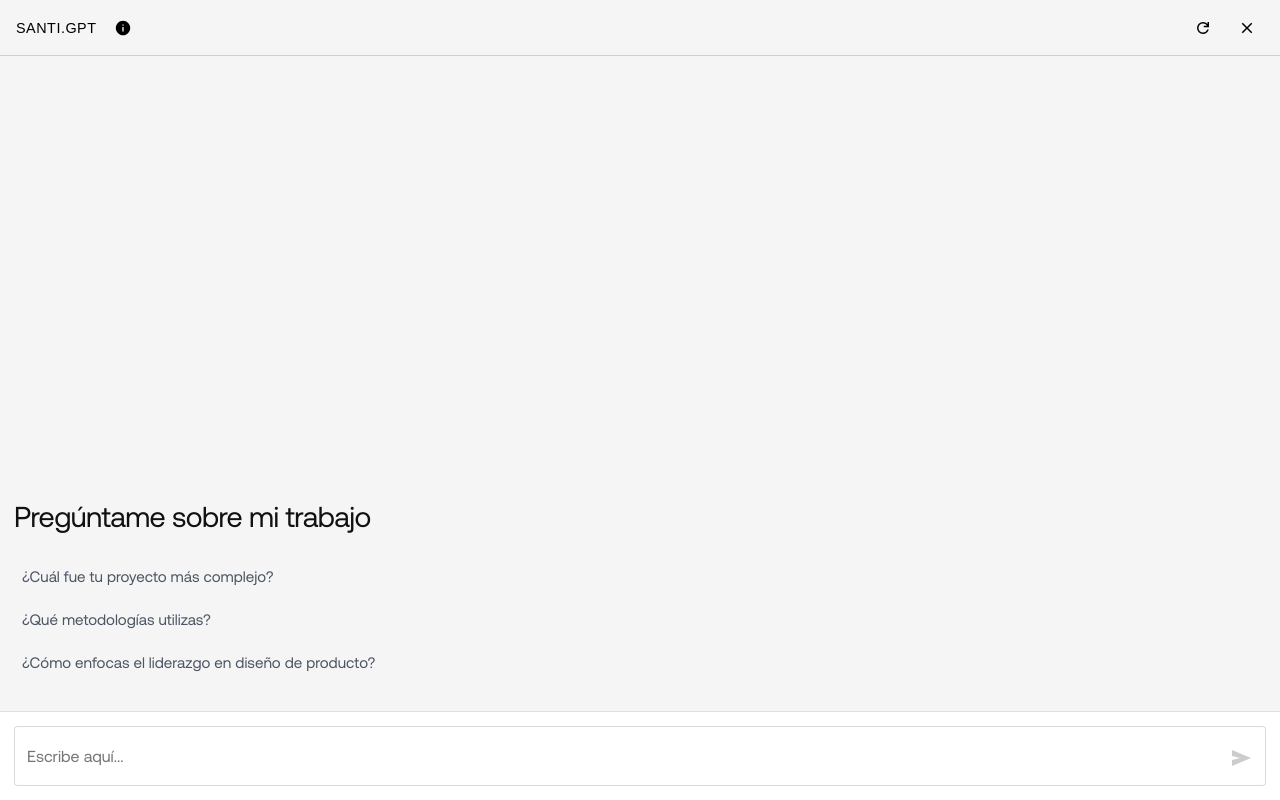
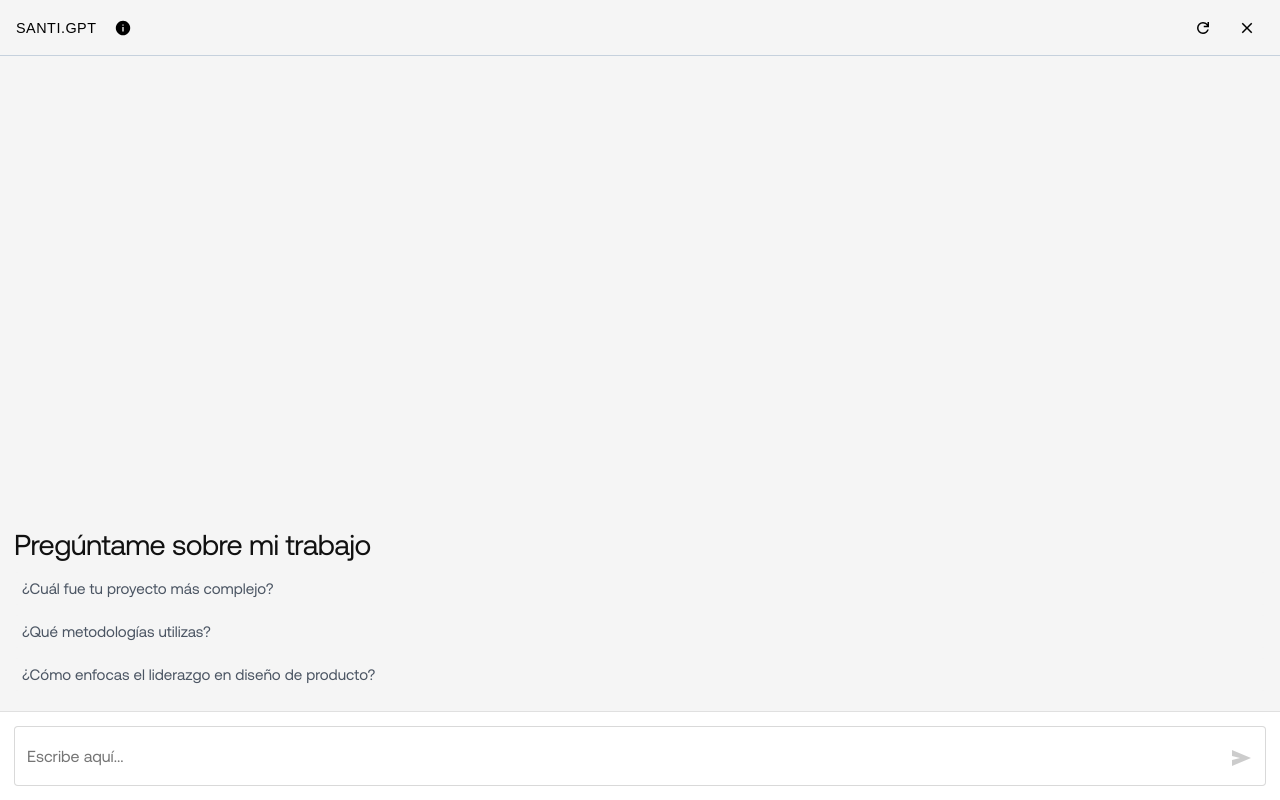
Before and after one commit to santilobos/portfolio-assistant-api2, a Next.js app: page /widget in a window 1280 px wide. Built offline with nearby package versions, Linux system fonts and the light colour scheme; a web font is replaced by a local one.

Commit message:
ajuste teclado

```diff
--- a/app/widget/page.module.css
+++ b/app/widget/page.module.css
@@ -2,24 +2,28 @@
 .app {
   display: flex;
   flex-direction: column;
-  height: 100dvh; /* Usa dvh (dynamic viewport height) para mejor soporte de teclado */
+  /* Importante: dvh se adapta mejor que vh al teclado */
+  height: 100dvh;
   width: 100%;
   position: relative;
   background: #f5f5f5;
   overflow: hidden;
-  /* Eliminamos contain: content si daba problemas con el header */
 }
 
 .messages {
   flex: 1;
   overflow-y: auto;
   padding: 20px 14px;
-  margin-top: 56px; /* Mantenemos el espacio para el header fixed */
-  overscroll-behavior: contain;
-
-  /* AÑADE ESTO: Fuerza a los hijos a distribuirse en columna */
+  /* Espacio exacto para que el header no tape contenido */
+  padding-top: 76px;
   display: flex;
   flex-direction: column;
+  overscroll-behavior: contain;
+}
+
+.intro {
+  margin-top: auto; /* Esto vuelve a empujar las preguntas abajo */
+  width: 100%;
 }
 
 /* --- Filas y Burbujas --- */
@@ -93,17 +97,7 @@
   color: #000000;
 }
 
-/* --- Intro (Estado Inicial) --- */
-.intro {
-  /* Esto es lo que empuja las preguntas al fondo */
-  margin-top: auto;
-  display: flex;
-  flex-direction: column;
-  gap: 16px;
-  padding-bottom: 12px;
-  /* Asegura que ocupe todo el ancho */
-  width: 100%;
-}
+
 
 .chatTitle {
   font-family: var(--font-aeonik);
--- a/app/widget/page.tsx
+++ b/app/widget/page.tsx
@@ -55,11 +55,12 @@ function ChatHeader({ onReset, onClose }: { onReset: () => void; onClose: () =>
   return (
     <div style={{
   height: 56,
-      position: "fixed", // CAMBIO: de sticky a fixed
+  position: "absolute", // Usamos absolute con respecto a .app que es relative
   top: 0,
-      left: 0,           // Asegura que ocupe todo el ancho desde la izquierda
-      width: "100%",     // Asegura que ocupe el 100%
-      zIndex: 100,       // Subimos el z-index para estar por encima de todo
+  left: 0,
+  right: 0,
+  width: "100%",
+  zIndex: 1000, // Un nivel muy alto
   background: "#f5f5f5",
   borderBottom: "1px solid rgba(198, 209, 221, 1)",
   padding: "0 16px",
```
Lines whose indentation alone changed are shown as unchanged.
